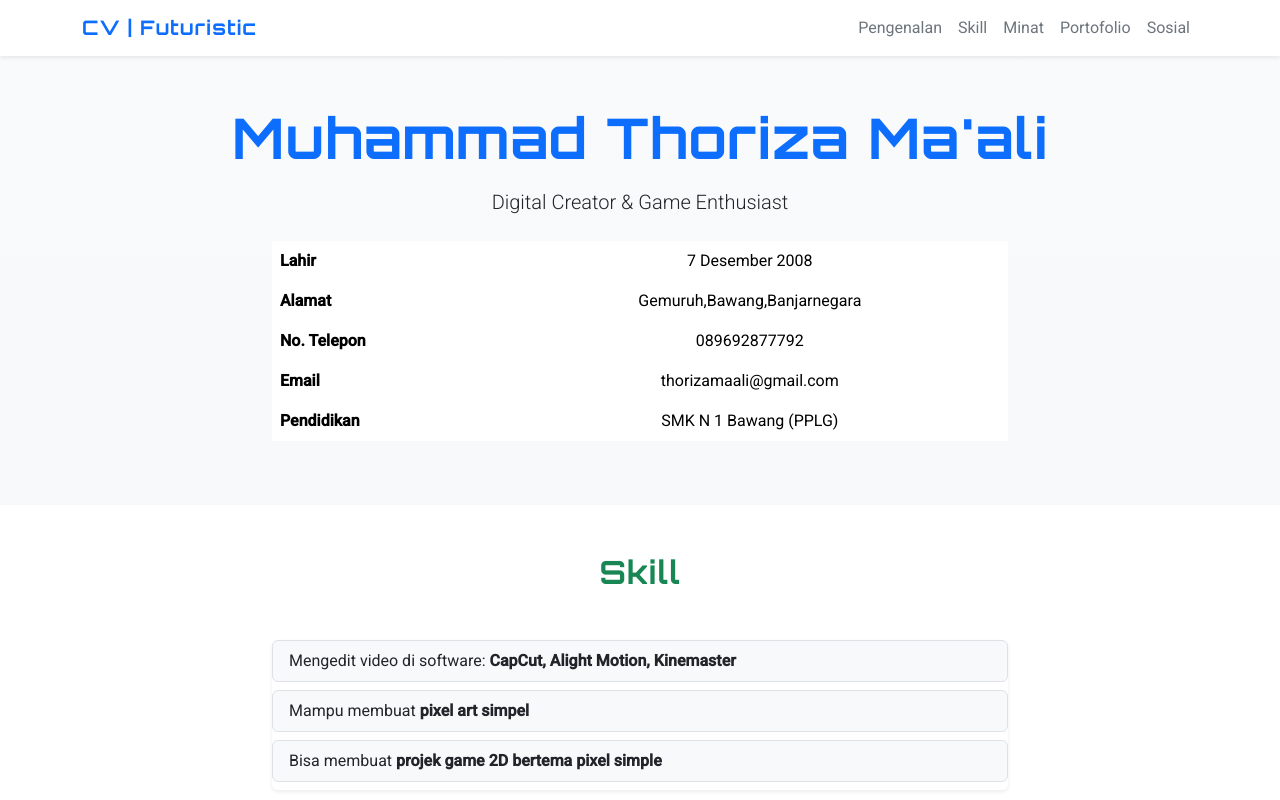
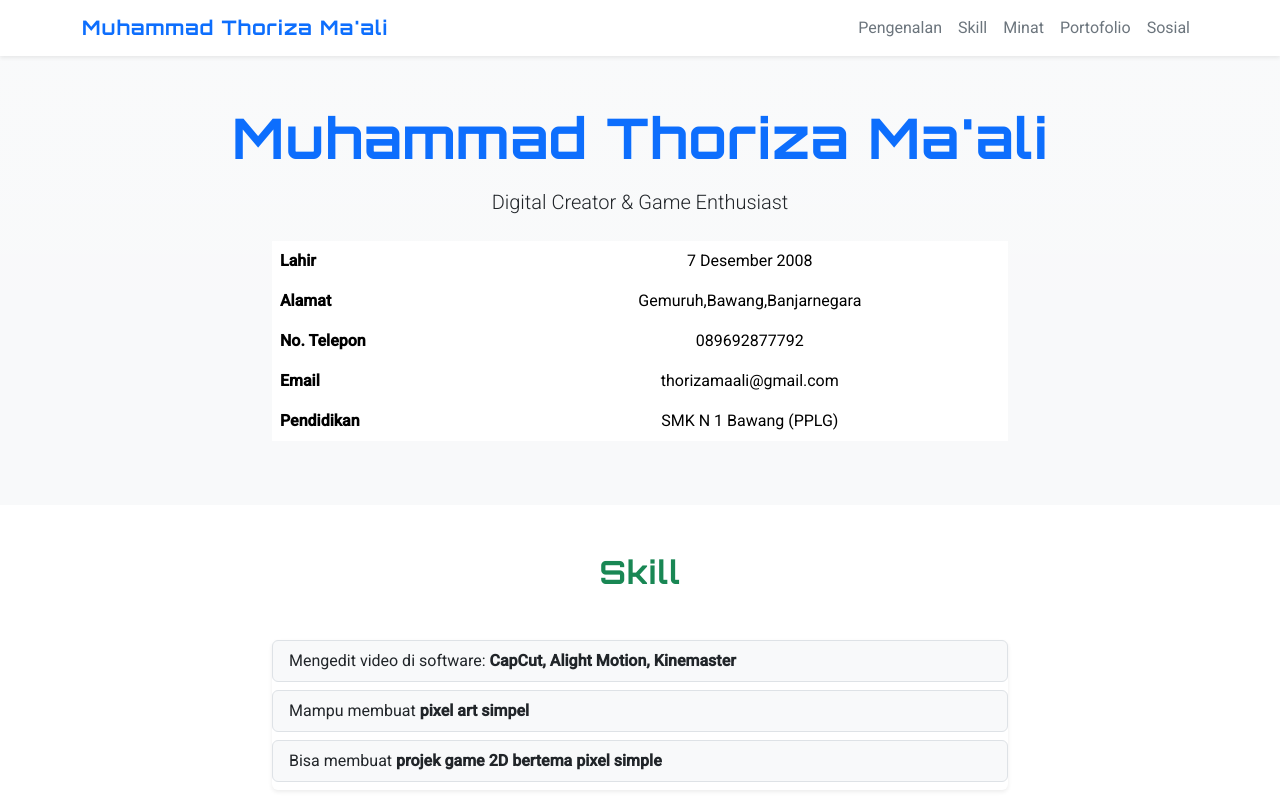
Before and after one commit to rezaasigma/Muhammad-Thoriza-Ma-ali, a plain HTML site: page index.html in a window 1280 px wide. Shown: the top 800 px of the page. Drawn offline with nearby package versions, Linux system fonts and the light colour scheme.

Commit message:
index.html

```diff
--- a/index.html
+++ b/index.html
@@ -18,7 +18,7 @@
     <!-- Navbar -->
     <nav class="navbar navbar-expand-lg navbar-light bg-white bg-opacity-90 shadow-sm sticky-top">
       <div class="container">
-        <a class="navbar-brand fw-bold text-primary" href="#">CV | Futuristic</a>
+        <a class="navbar-brand fw-bold text-primary" href="#">Muhammad Thoriza Ma'ali</a>
         <button class="navbar-toggler" type="button" data-bs-toggle="collapse" data-bs-target="#navbarNav">
           <span class="navbar-toggler-icon"></span>
         </button>
```
